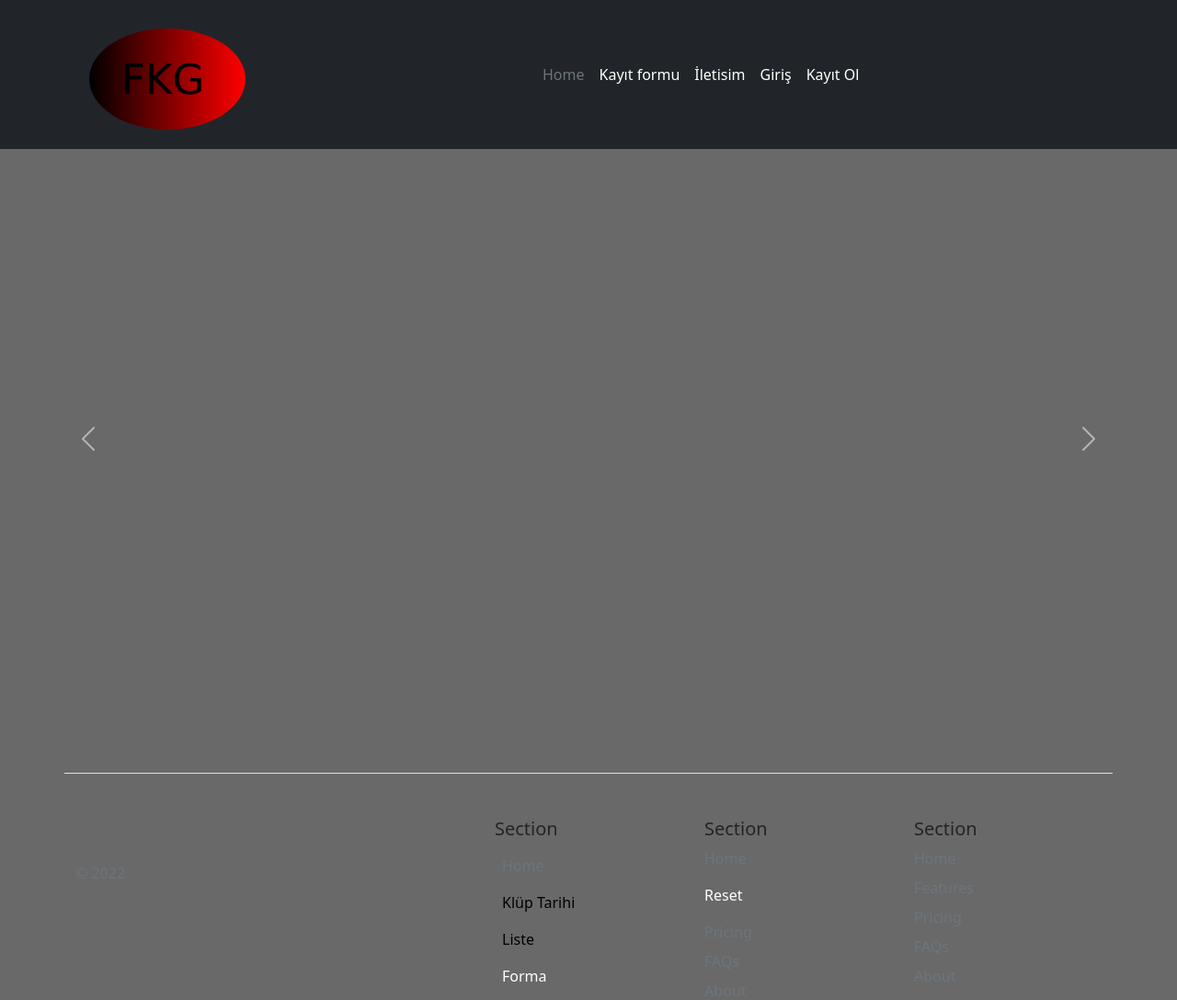
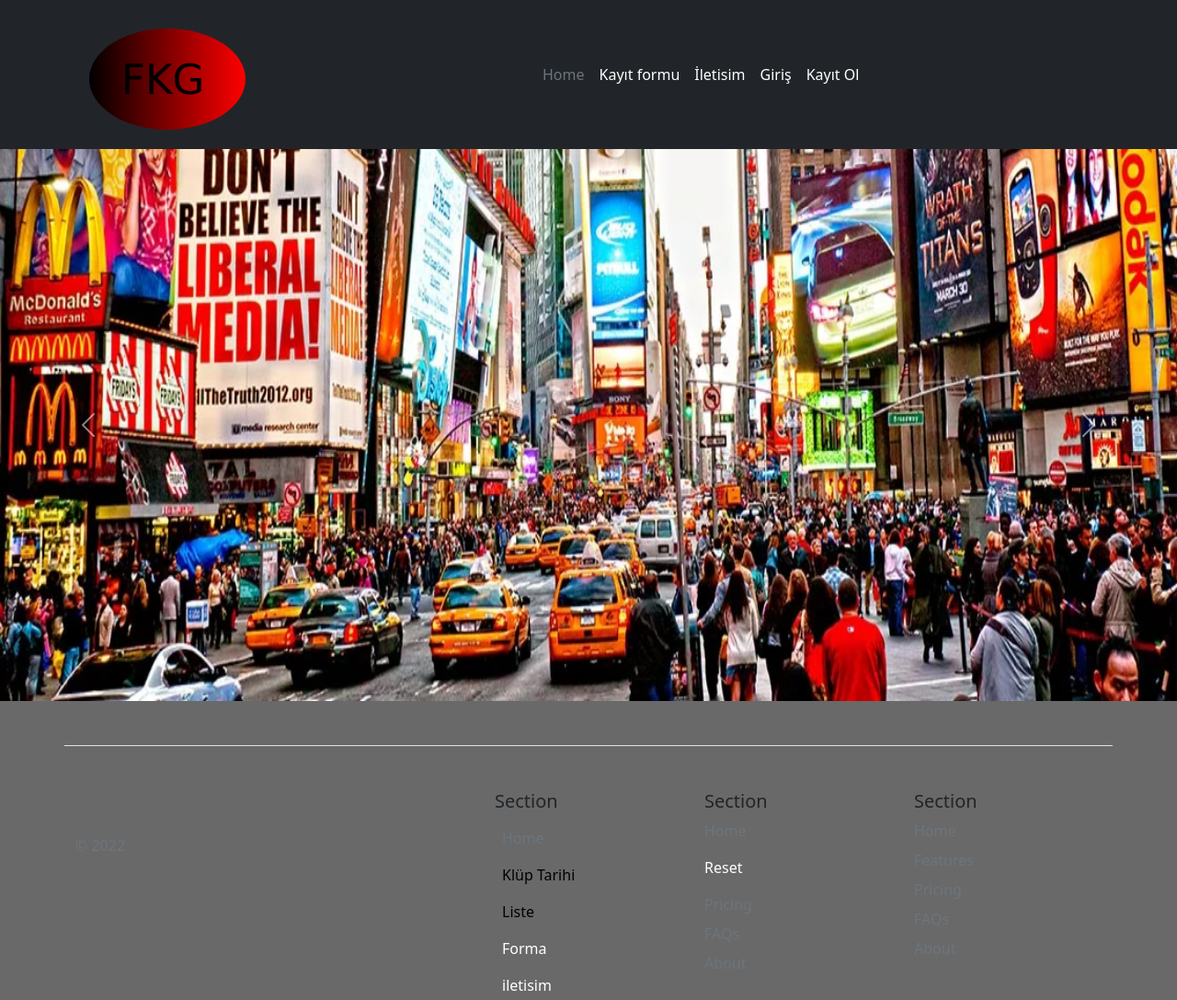
Before and after one commit to efeemirusenmez/deneme-1, a PHP site: page / in a window 1280 px wide; the page is wider, and only the part inside the window is pictured. Shown: the top 1087 px of that part at 92% size. Run offline with PHP 8.4, Linux system fonts and the light colour scheme.

Commit message:
resim guncelleme

```diff
--- a/slider.php
+++ b/slider.php
@@ -1,13 +1,13 @@
 <div id="carouselExampleControls" class="carousel slide" data-bs-ride="carousel">
-  <div class="carousel-inner" style="padding:15px 700px">
+  <div class="carousel-inner">
     <div class="carousel-item active">
-      <img src="Fotograflar/Apple.jpg"width="0" height="600" class="d-block w-100" alt="...">
+      <img src="Fotograflar/times-square.webp"width="0" height="600" class="d-block w-100" alt="...">
     </div>
     <div class="carousel-item">
-      <img src="Fotograflar/Apple.jpg" width="0" height="600" class="d-block w-100" alt="...">
+      <img src="Fotograflar/new_york.jpg" width="0" height="600" class="d-block w-100" alt="...">
     </div>
     <div class="carousel-item">
-      <img src="Fotograflar/Apple.jpg"width="250" height="600" class="d-block w-100" alt="...">
+      <img src="Fotograflar/sydney-opera-house.jpg"width="250" height="600" class="d-block w-100" alt="...">
     </div>
   </div>
   <button class="carousel-control-prev" type="button" data-bs-target="#carouselExampleControls" data-bs-slide="prev">
```
Also changed, not shown: Fotograflar/new_york.jpg (added), Fotograflar/sydney-opera-house.jpg (added), Fotograflar/times-square.webp (added), 3 other files.
